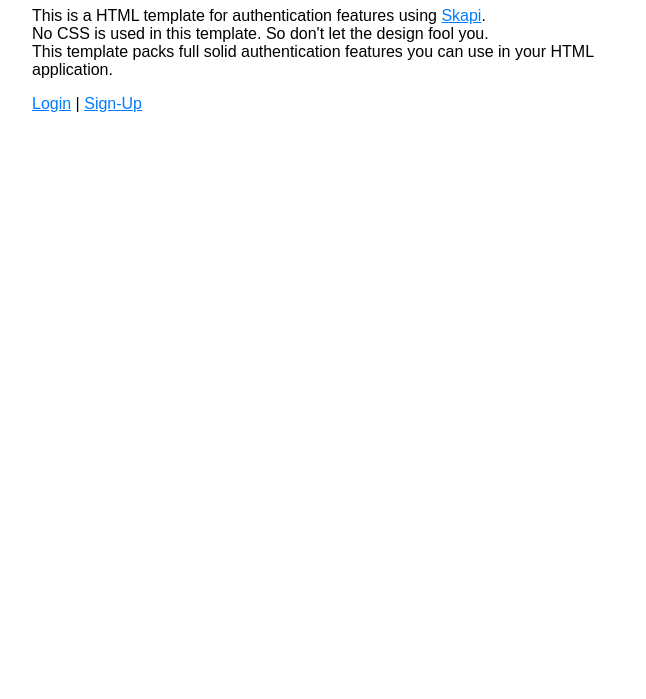
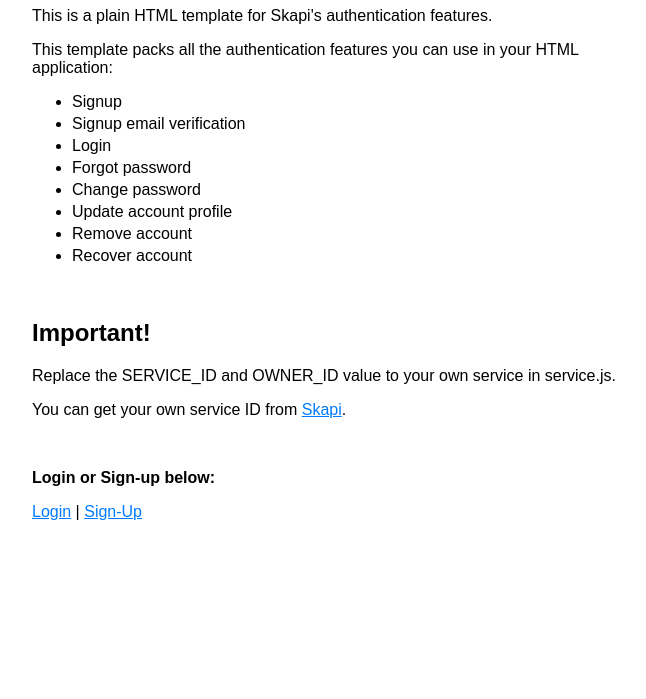
Before and after one commit to alsdk9879/skapi-auth-html-template, a website: page index.html in a window 1280 px wide. Shown: the part 101-800 px from the top of the page, without its empty margins (308-954 px from the left). Drawn offline with Linux system fonts and the light colour scheme; a script that the page names is missing.

Commit message:
refactor: edit index content

```diff
--- a/index.html
+++ b/index.html
@@ -27,22 +27,44 @@
     */
   skapi.getProfile().then((user) => {
     if (user) {
-            location.href = "welcome.html";
+      location.href = 'welcome.html';
     }
   });
 </script>
 
+<style>
+  ul li {
+    margin-top: 4px;
+  }
+</style>
+
 <main>
-    <h1>Index</h1>
+  <h1>Skapi HTML Authentication Template</h1>
+  <p>This is a plain HTML template for Skapi's authentication features.</p>
+  <p>This template packs all the authentication features you can use in your HTML application:</p>
+  <ul>
+    <li>Signup</li>
+    <li>Signup email verification</li>
+    <li>Login</li>
+    <li>Forgot password</li>
+    <li>Change password</li>
+    <li>Update account profile</li>
+    <li>Remove account</li>
+    <li>Recover account</li>
+  </ul>
+
+  <br />
+
+  <h2>Important!</h2>
+  <p>Replace the SERVICE_ID and OWNER_ID value to your own service in service.js.</p>
   <p>
-        This is a HTML template for authentication features using
-        <a href="https://www.skapi.com">Skapi</a>.
+    You can get your own service ID from
+    <a href="https://www.skapi.com" target="_blank">Skapi</a>.
+  </p>
+
   <br />
-        No CSS is used in this template. So don't let the design fool you.
-        <br />
-        This template packs full solid authentication features you can use in
-        your HTML application.
-    </p>
+
+  <p style="font-weight: bold">Login or Sign-up below:</p>
   <a href="login.html">Login</a>
   |
   <a href="signup.html">Sign-Up</a>
```
Lines whose indentation alone changed are shown as unchanged.
